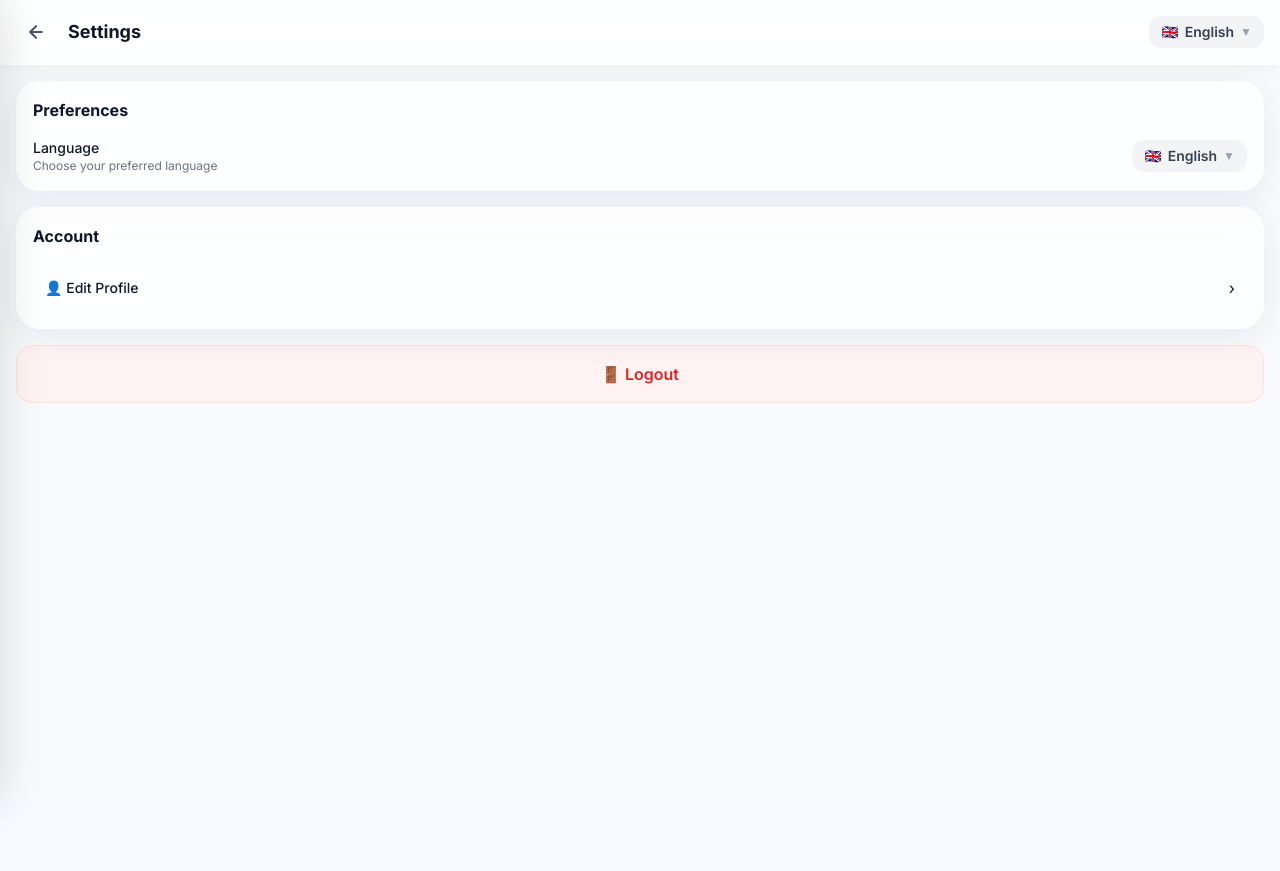
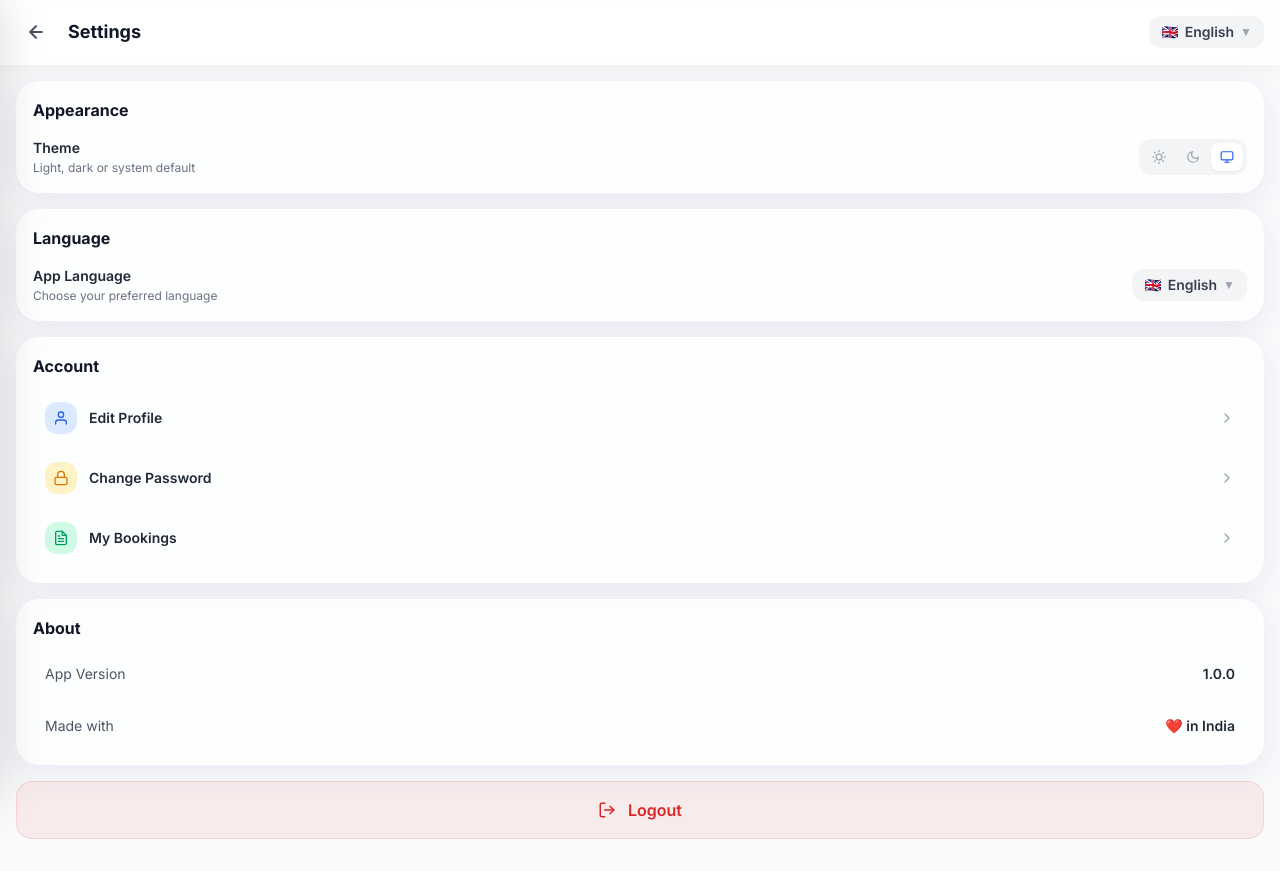
Before and after one commit to Yajat-Sharma/localservices, a Next.js app: page /settings in a window 1280 px wide. Before the commit the page ends 800 px from the top, so only its background shows below. Built offline with nearby package versions, Linux system fonts and the light colour scheme.

Commit message:
Fix settings page with dark mode and clean UI

```diff
--- a/src/app/(app)/settings/page.tsx
+++ b/src/app/(app)/settings/page.tsx
@@ -12,17 +12,13 @@ export default function SettingsPage() {
   const { logout } = useAuthStore();
   const router = useRouter();
   const { isDark } = useTheme();
+
   return (
-    <div className="min-h-screen bg-gray-50">
+    <div className="min-h-screen bg-gray-50 dark:bg-slate-900">
       <TopNav showBack onBack={() => router.back()} title={t("settings")} />
-      <div className="p-4 space-y-4">
-        <div className="card p-4"><h3 className="font-bold mb-4">Preferences</h3><div className="flex items-center justify-between"><div><p className="font-medium text-sm">Language</p><p className="text-xs text-gray-500">Choose your preferred language</p></div><LanguageSwitcher /></div></div>
-        <div className="card p-4"><h3 className="font-bold mb-4">Account</h3><button onClick={() => router.push("/profile")} className="w-full flex items-center justify-between p-3 rounded-xl hover:bg-gray-50"><span className="text-sm font-medium">👤 Edit Profile</span><span>›</span></button></div>
-        <button onClick={() => { logout(); router.replace("/"); }} className="w-full p-4 bg-red-50 text-red-600 rounded-2xl font-semibold border border-red-100">🚪 {t("logout")}</button>
-      </div>
-    </div>
-  );
-}
+      <div className="p-4 space-y-4 pb-8 animate-fade-in">
+
+        {/* Appearance */}
         <div className="card p-4">
           <h3 className="font-bold text-gray-900 dark:text-white mb-4">Appearance</h3>
           <div className="flex items-center justify-between">
@@ -33,3 +29,111 @@ export default function SettingsPage() {
             <ThemeToggle />
           </div>
         </div>
+
+        {/* Language */}
+        <div className="card p-4">
+          <h3 className="font-bold text-gray-900 dark:text-white mb-4">Language</h3>
+          <div className="flex items-center justify-between">
+            <div>
+              <p className="font-semibold text-sm text-gray-800 dark:text-gray-200">App Language</p>
+              <p className="text-xs text-gray-500 dark:text-gray-400 mt-0.5">Choose your preferred language</p>
+            </div>
+            <LanguageSwitcher />
+          </div>
+        </div>
+
+        {/* Account */}
+        <div className="card p-4">
+          <h3 className="font-bold text-gray-900 dark:text-white mb-3">Account</h3>
+          <div className="space-y-1">
+            <button
+              onClick={() => router.push("/profile")}
+              className="w-full flex items-center justify-between p-3 rounded-2xl hover:bg-gray-50 dark:hover:bg-slate-800 transition-colors"
+            >
+              <div className="flex items-center gap-3">
+                <div className="w-8 h-8 rounded-xl bg-blue-100 dark:bg-blue-900/30 flex items-center justify-center">
+                  <svg width="16" height="16" viewBox="0 0 24 24" fill="none" stroke="#2563eb" strokeWidth="2" strokeLinecap="round">
+                    <path d="M20 21v-2a4 4 0 0 0-4-4H8a4 4 0 0 0-4 4v2"/>
+                    <circle cx="12" cy="7" r="4"/>
+                  </svg>
+                </div>
+                <span className="text-sm font-semibold text-gray-800 dark:text-gray-200">Edit Profile</span>
+              </div>
+              <svg width="16" height="16" viewBox="0 0 24 24" fill="none" stroke="currentColor" strokeWidth="2" strokeLinecap="round" className="text-gray-400">
+                <polyline points="9 18 15 12 9 6"/>
+              </svg>
+            </button>
+
+            <button
+              onClick={() => router.push("/forgot-password")}
+              className="w-full flex items-center justify-between p-3 rounded-2xl hover:bg-gray-50 dark:hover:bg-slate-800 transition-colors"
+            >
+              <div className="flex items-center gap-3">
+                <div className="w-8 h-8 rounded-xl bg-amber-100 dark:bg-amber-900/30 flex items-center justify-center">
+                  <svg width="16" height="16" viewBox="0 0 24 24" fill="none" stroke="#d97706" strokeWidth="2" strokeLinecap="round">
+                    <rect x="3" y="11" width="18" height="11" rx="2" ry="2"/>
+                    <path d="M7 11V7a5 5 0 0 1 10 0v4"/>
+                  </svg>
+                </div>
+                <span className="text-sm font-semibold text-gray-800 dark:text-gray-200">Change Password</span>
+              </div>
+              <svg width="16" height="16" viewBox="0 0 24 24" fill="none" stroke="currentColor" strokeWidth="2" strokeLinecap="round" className="text-gray-400">
+                <polyline points="9 18 15 12 9 6"/>
+              </svg>
+            </button>
+
+            <button
+              onClick={() => router.push("/bookings")}
+              className="w-full flex items-center justify-between p-3 rounded-2xl hover:bg-gray-50 dark:hover:bg-slate-800 transition-colors"
+            >
+              <div className="flex items-center gap-3">
+                <div className="w-8 h-8 rounded-xl bg-emerald-100 dark:bg-emerald-900/30 flex items-center justify-center">
+                  <svg width="16" height="16" viewBox="0 0 24 24" fill="none" stroke="#059669" strokeWidth="2" strokeLinecap="round">
+                    <path d="M14 2H6a2 2 0 0 0-2 2v16a2 2 0 0 0 2 2h12a2 2 0 0 0 2-2V8z"/>
+                    <polyline points="14 2 14 8 20 8"/>
+                    <line x1="16" y1="13" x2="8" y2="13"/>
+                    <line x1="16" y1="17" x2="8" y2="17"/>
+                    <polyline points="10 9 9 9 8 9"/>
+                  </svg>
+                </div>
+                <span className="text-sm font-semibold text-gray-800 dark:text-gray-200">My Bookings</span>
+              </div>
+              <svg width="16" height="16" viewBox="0 0 24 24" fill="none" stroke="currentColor" strokeWidth="2" strokeLinecap="round" className="text-gray-400">
+                <polyline points="9 18 15 12 9 6"/>
+              </svg>
+            </button>
+          </div>
+        </div>
+
+        {/* About */}
+        <div className="card p-4">
+          <h3 className="font-bold text-gray-900 dark:text-white mb-3">About</h3>
+          <div className="space-y-2">
+            <div className="flex justify-between items-center p-3">
+              <span className="text-sm text-gray-600 dark:text-gray-400">App Version</span>
+              <span className="text-sm font-semibold text-gray-800 dark:text-gray-200">1.0.0</span>
+            </div>
+            <div className="flex justify-between items-center p-3">
+              <span className="text-sm text-gray-600 dark:text-gray-400">Made with</span>
+              <span className="text-sm font-semibold text-gray-800 dark:text-gray-200">❤️ in India</span>
+            </div>
+          </div>
+        </div>
+
+        {/* Logout */}
+        <button
+          onClick={() => { logout(); router.replace("/"); }}
+          className="w-full p-4 rounded-2xl font-semibold flex items-center justify-center gap-3 transition-all"
+          style={{ background: "rgba(239,68,68,0.08)", color: "#dc2626", border: "1px solid rgba(239,68,68,0.15)" }}
+        >
+          <svg width="18" height="18" viewBox="0 0 24 24" fill="none" stroke="currentColor" strokeWidth="2" strokeLinecap="round">
+            <path d="M9 21H5a2 2 0 0 1-2-2V5a2 2 0 0 1 2-2h4"/>
+            <polyline points="16 17 21 12 16 7"/>
+            <line x1="21" y1="12" x2="9" y2="12"/>
+          </svg>
+          {t("logout")}
+        </button>
+      </div>
+    </div>
+  );
+}
```
Lines whose indentation alone changed are shown as unchanged.
